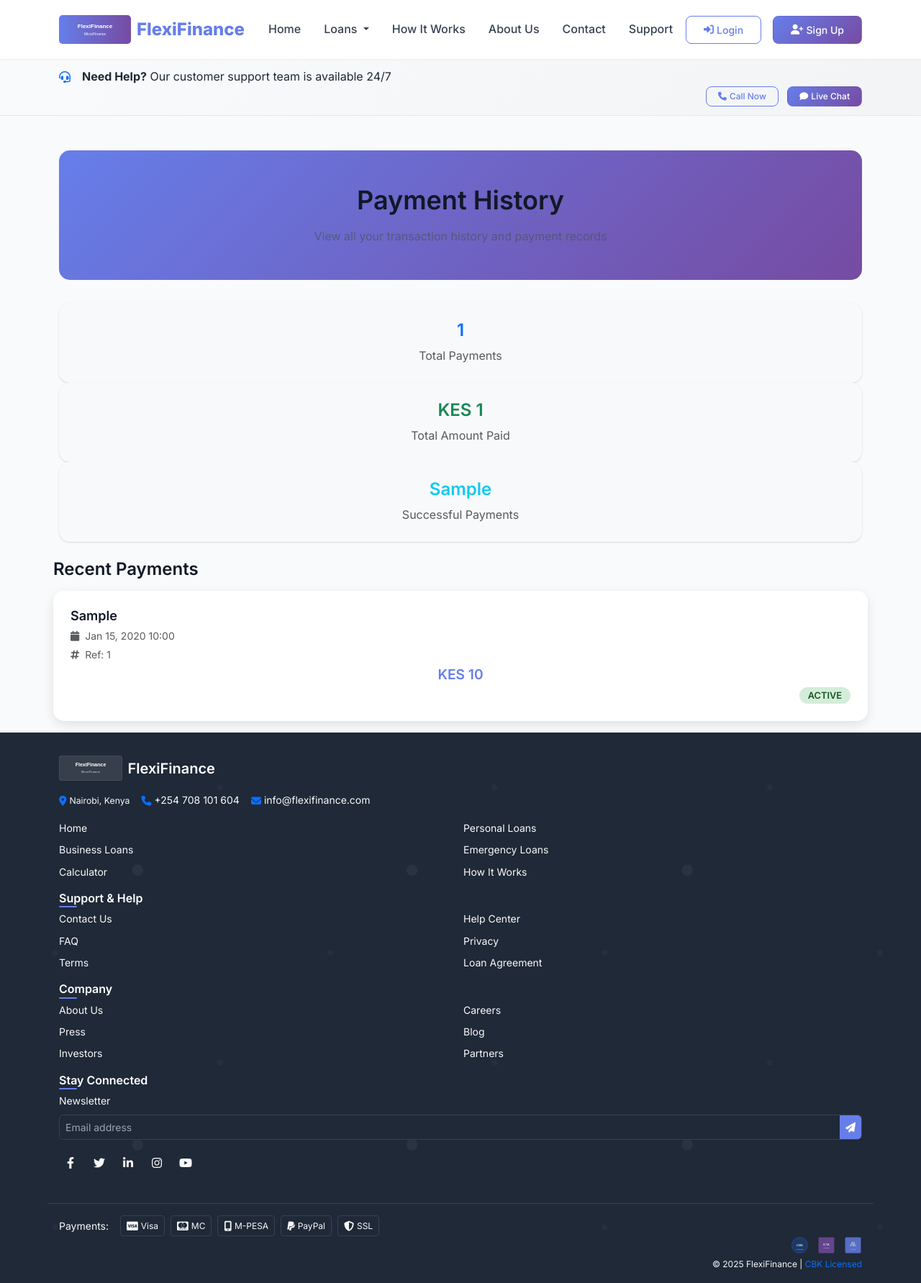
After one commit to OumaCavin/FlexiFinance, a Django app: template templates/users/payment_history.html in a window 1280 px wide. The commit adds this page. Shown: the whole page at 72% size. Run offline with Django 5.2, Linux system fonts and the light colour scheme; the template is opened without the code that fills it: most values are stand-ins (such as "Sample title", 1, 10 or a date in 2020).

Commit message:
Fix: Dashboard stats and payment history functionality
- Fixed dashboard view to display real statistics instead of hardcoded values
- Fixed my_loans view to show actual loan data instead of empty list
- Added payment_history URL route and view
- Created payment_history.html template for payment history web view
- Fixed URL namespace issues (products:loan-products -> loan_products)
- Applied Decimal/float type conversion fixes across models
- All dashboard statistics now calculated from actual model data

```diff
--- a/apps/users/web_urls.py
+++ b/apps/users/web_urls.py
@@ -15,4 +15,5 @@ urlpatterns = [
 
     # Loan-related URLs
     path('my-loans/', views.my_loans, name='my_loans'),
+    path('payment-history/', views.payment_history, name='payment_history'),
 ]
--- /dev/null
+++ b/templates/users/payment_history.html
@@ -0,0 +1,144 @@
+{% extends 'base.html' %}
+{% load static %}
+
+{% block title %}Payment History - FlexiFinance{% endblock %}
+
+{% block extra_css %}
+<style>
+    .payment-history-header {
+        background: linear-gradient(135deg, #667eea 0%, #764ba2 100%);
+        color: white;
+        border-radius: 15px;
+        padding: 3rem;
+        margin-bottom: 2rem;
+        text-align: center;
+    }
+    .payment-card {
+        background: white;
+        border-radius: 15px;
+        padding: 1.5rem;
+        box-shadow: 0 5px 15px rgba(0,0,0,0.1);
+        border: none;
+        margin-bottom: 1rem;
+        transition: transform 0.3s ease;
+    }
+    .payment-card:hover {
+        transform: translateY(-2px);
+    }
+    .payment-status {
+        padding: 0.25rem 0.75rem;
+        border-radius: 15px;
+        font-size: 0.8rem;
+        font-weight: 600;
+        text-transform: uppercase;
+    }
+    .status-completed {
+        background: #d4edda;
+        color: #155724;
+    }
+    .status-pending {
+        background: #fff3cd;
+        color: #856404;
+    }
+    .status-failed {
+        background: #f8d7da;
+        color: #721c24;
+    }
+    .amount-display {
+        font-size: 1.2rem;
+        font-weight: 600;
+        color: #667eea;
+    }
+</style>
+{% endblock %}
+
+{% block content %}
+<div class="container mt-5">
+    <!-- Header -->
+    <div class="payment-history-header" data-aos="fade-up">
+        <h1 class="mb-3">Payment History</h1>
+        <p class="mb-0 opacity-75">View all your transaction history and payment records</p>
+    </div>
+
+    <!-- Payment Statistics -->
+    <div class="row mb-4" data-aos="fade-up" data-aos-delay="100">
+        <div class="col-md-4">
+            <div class="card text-center" style="background: #f8f9fa; border: none; border-radius: 15px; padding: 1.5rem;">
+                <h3 class="text-primary mb-2">{{ stats.total_payments }}</h3>
+                <p class="text-muted mb-0">Total Payments</p>
+            </div>
+        </div>
+        <div class="col-md-4">
+            <div class="card text-center" style="background: #f8f9fa; border: none; border-radius: 15px; padding: 1.5rem;">
+                <h3 class="text-success mb-2">KES {{ stats.total_amount|floatformat:0 }}</h3>
+                <p class="text-muted mb-0">Total Amount Paid</p>
+            </div>
+        </div>
+        <div class="col-md-4">
+            <div class="card text-center" style="background: #f8f9fa; border: none; border-radius: 15px; padding: 1.5rem;">
+                <h3 class="text-info mb-2">{{ stats.successful_payments }}</h3>
+                <p class="text-muted mb-0">Successful Payments</p>
+            </div>
+        </div>
+    </div>
+
+    <!-- Payment History List -->
+    <div class="row">
+        <div class="col-12">
+            <h3 class="mb-3" data-aos="fade-up">Recent Payments</h3>
+
+            {% if payments %}
+                {% for payment in payments %}
+                <div class="payment-card" data-aos="fade-up" data-aos-delay="{{ forloop.counter|add:200 }}">
+                    <div class="row align-items-center">
+                        <div class="col-md-6">
+                            <h5 class="mb-1">{{ payment.get_payment_type_display }}</h5>
+                            <small class="text-muted">
+                                <i class="fas fa-calendar me-1"></i>
+                                {{ payment.created_at|date:"M d, Y H:i" }}
+                            </small>
+                            {% if payment.reference_number %}
+                                <br>
+                                <small class="text-muted">
+                                    <i class="fas fa-hashtag me-1"></i>
+                                    Ref: {{ payment.reference_number }}
+                                </small>
+                            {% endif %}
+                        </div>
+                        <div class="col-md-3 text-center">
+                            <div class="amount-display">KES {{ payment.amount|floatformat:0 }}</div>
+                        </div>
+                        <div class="col-md-3 text-end">
+                            <span class="payment-status status-{{ payment.status|lower }}">
+                                {{ payment.get_status_display }}
+                            </span>
+                        </div>
+                    </div>
+                </div>
+                {% endfor %}
+            {% else %}
+                <!-- Empty State -->
+                <div class="text-center py-5" data-aos="fade-up">
+                    <i class="fas fa-receipt fa-3x text-muted mb-3"></i>
+                    <h4>No Payment History</h4>
+                    <p class="text-muted">You haven't made any payments yet.</p>
+                    <a href="{% url 'loans:loan_application' %}" class="btn btn-primary">
+                        <i class="fas fa-plus me-2"></i>Apply for a Loan
+                    </a>
+                </div>
+            {% endif %}
+        </div>
+    </div>
+</div>
+
+<!-- Bootstrap 5 JS -->
+<script src="https://cdn.jsdelivr.net/npm/bootstrap@5.3.2/dist/js/bootstrap.bundle.min.js"></script>
+<script src="https://unpkg.com/aos@2.3.1/dist/aos.js"></script>
+<script>
+    AOS.init({
+        duration: 800,
+        easing: 'ease-in-out',
+        once: true
+    });
+</script>
+{% endblock %}
```
Also changed, not shown: apps/users/views.py (+2 -8 lines), apps/users/web/views.py (+67 -1 lines), templates/users/dashboard.html (+5 -5 lines).
